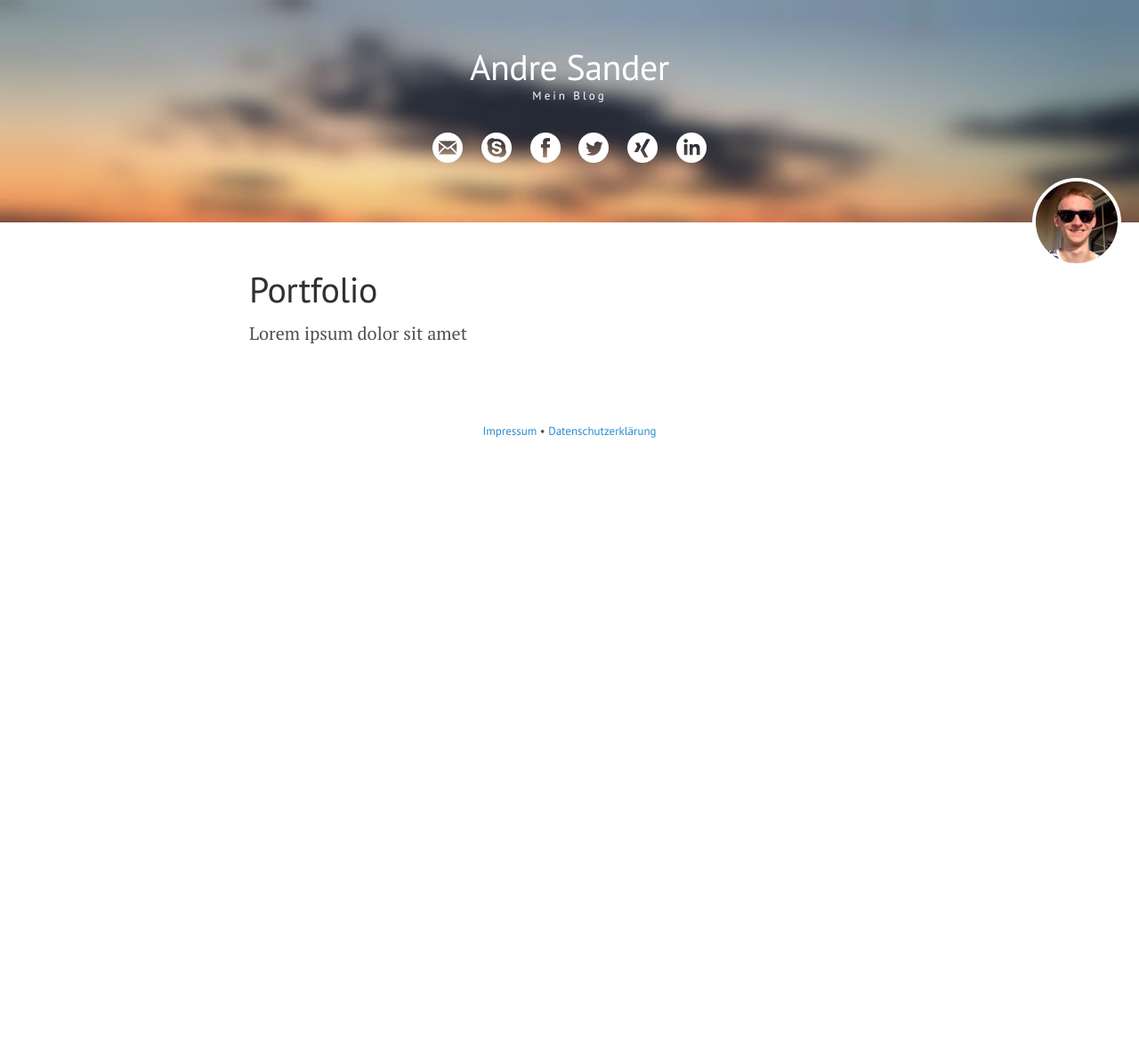
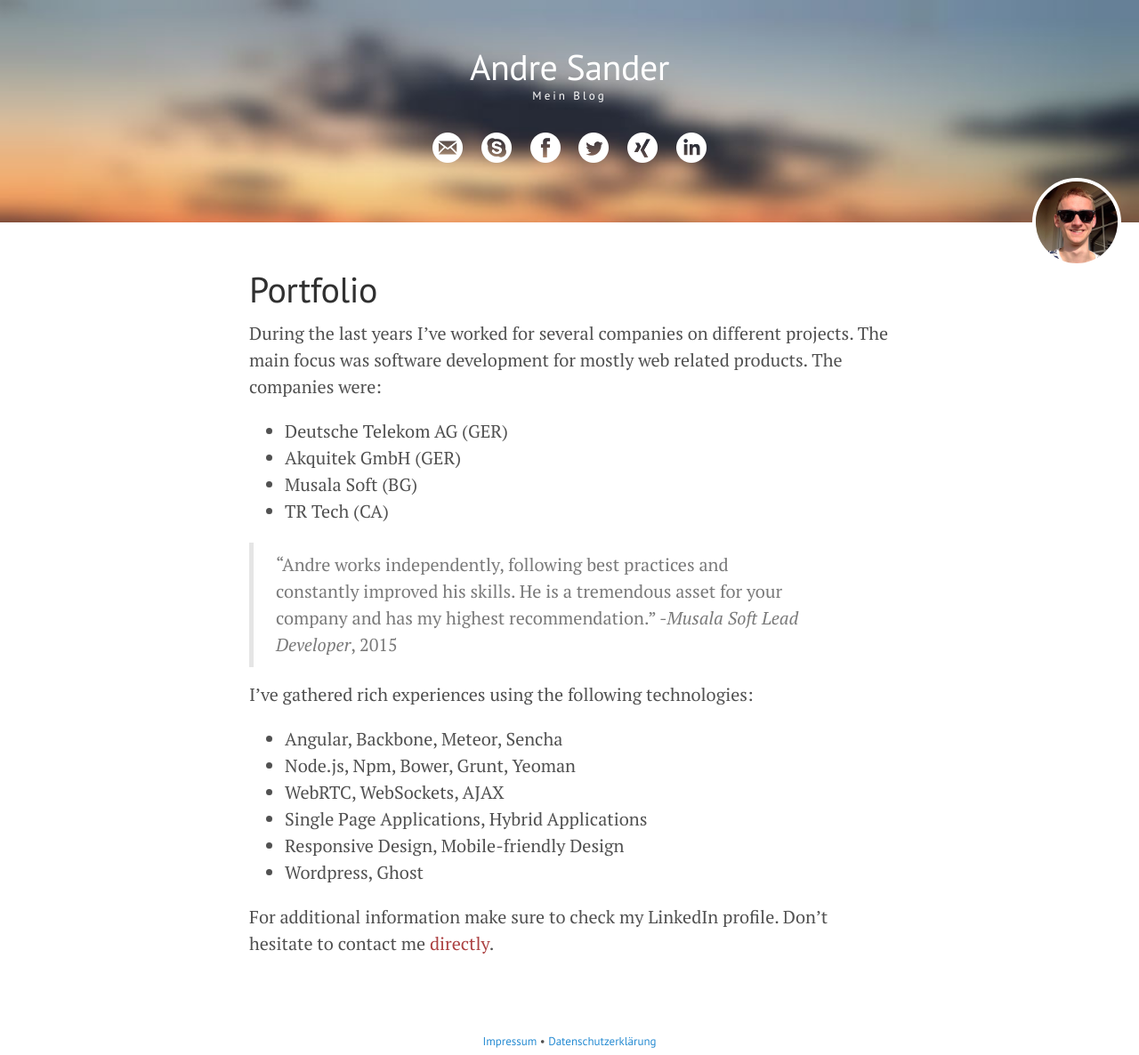
Before and after one commit to Sanderand/Sanderand.github.io, a Jekyll site: the page built from portfolio.md, in a window 1280 px wide. Shown: the whole page at 89% size. Built offline with Jekyll 4.4.1, drawn with Linux system fonts in a browser that asks for light colours; Markdown is read by kramdown in place of the engine named in the settings; before the commit the page ends 900 px from its top, so only the background shows below that.

Commit message:
progress on portfolio

```diff
--- a/portfolio.md
+++ b/portfolio.md
@@ -3,4 +3,22 @@ layout: page
 title: Portfolio
 ---
 
-Lorem ipsum dolor sit amet
+During the last years I've worked for several companies on different projects. The main focus was software development for mostly web related products. The companies were:
+
+- Deutsche Telekom AG (GER)
+- Akquitek GmbH (GER)
+- Musala Soft (BG)
+- TR Tech (CA)
+
+> "Andre works independently, following best practices and constantly improved his skills. He is a tremendous asset for your company and has my highest recommendation." -*Musala Soft Lead Developer*, 2015
+
+I've gathered rich experiences using the following technologies:
+
+- Angular, Backbone, Meteor, Sencha
+- Node.js, Npm, Bower, Grunt, Yeoman
+- WebRTC, WebSockets, AJAX
+- Single Page Applications, Hybrid Applications
+- Responsive Design, Mobile-friendly Design
+- Wordpress, Ghost
+
+For additional information make sure to check my LinkedIn profile. Don't hesitate to contact me <a href="mailto:blog@andresander.com">directly</a>.
```
